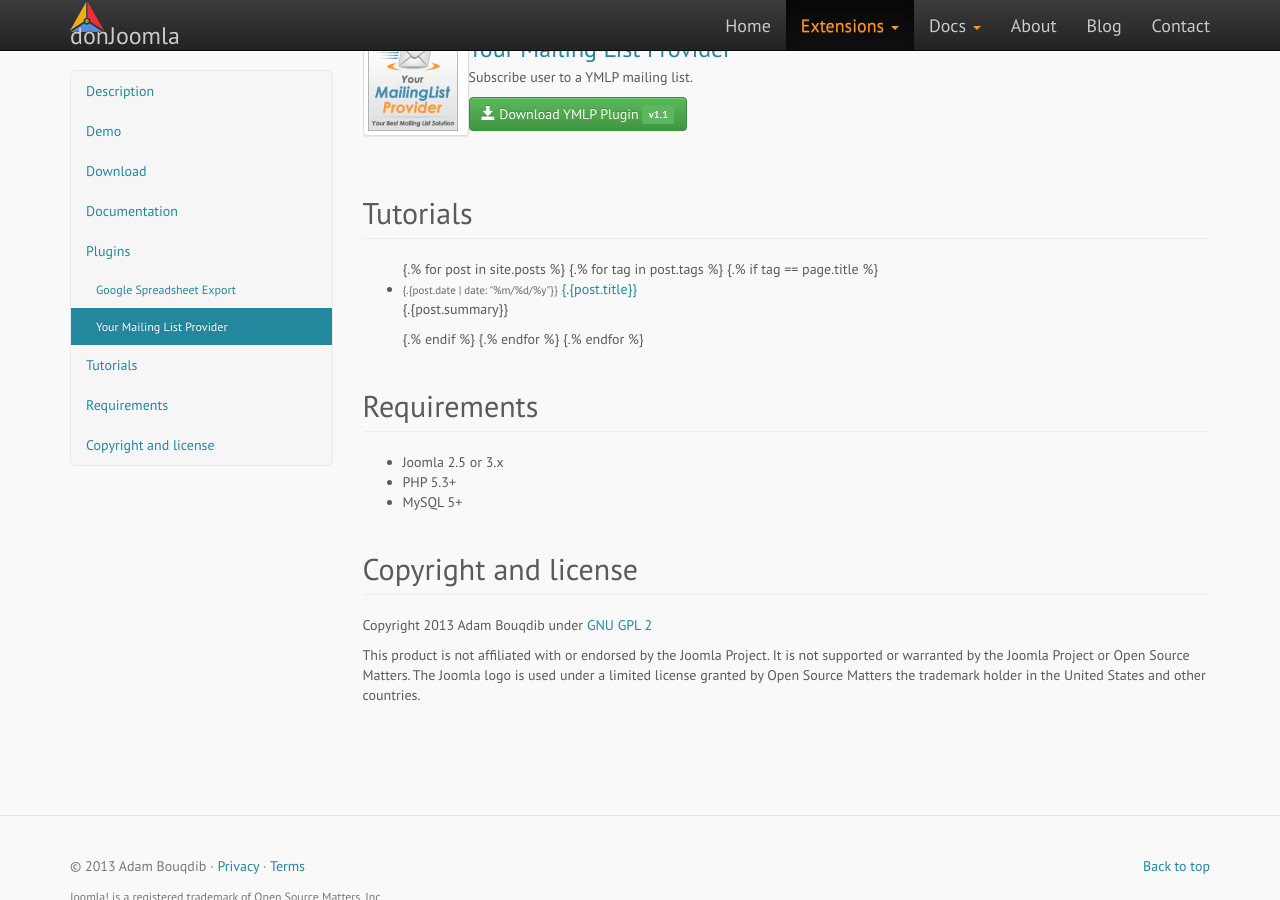
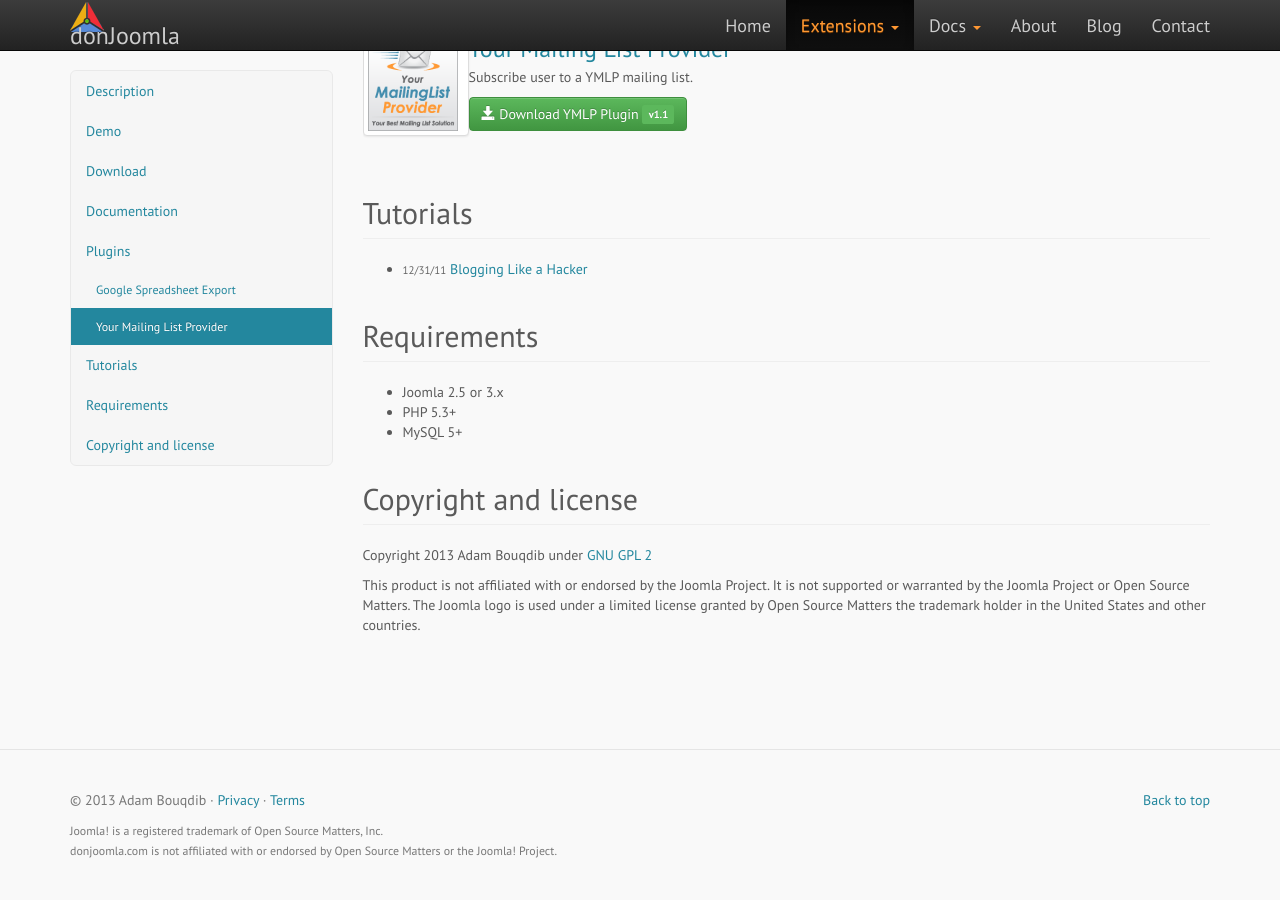
Before and after one commit to donJoomla/donjoomla.github.io, a Jekyll site: the page built from extensions/jforms/index.html, in a window 1280 px wide and 900 px high, scrolled down 1782 px. Built offline with Jekyll 4.4.1, drawn with Linux system fonts in a browser that asks for light colours; nearby versions of some CDN libraries.

Commit message:
fixed tuts

```diff
--- a/extensions/jforms/index.html
+++ b/extensions/jforms/index.html
@@ -58,16 +58,16 @@
   <a class="btn btn-success" href="https://github.com/donJoomla/jforms/releases/download/1.6.1/plg_jforms_ymlp_v1.1.zip"><span class="glyphicon glyphicon-save"></span> Download YMLP Plugin <span class="label label-success">v1.1</span></a></div>
 </div>
 <h2 class="page-header">Tutorials</h2><ul>
-  {.% for post in site.posts %}
-  {.% for tag in post.tags %}
-  {.% if tag == page.title %}
+  {% for post in site.posts %}
+  {% for tag in post.tags %}
+  {% if tag == page.title %}
   <li class="archive_list">
-    <time style="color:#666;font-size:11px;" datetime='{.{post.date | date: "%Y-%m-%d"}}'>{.{post.date | date: "%m/%d/%y"}}</time> <a class="archive_list_article_link" href='{.{post.url}}'>{.{post.title}}</a>
-    <p class="summary">{.{post.summary}}</p>
+    <time style="color:#666;font-size:11px;" datetime='{{post.date | date: "%Y-%m-%d"}}'>{{post.date | date: "%m/%d/%y"}}</time> <a class="archive_list_article_link" href='{{post.url}}'>{{post.title}}</a>
+    <p class="summary">{{post.summary}}</p>
   </li>
-  {.% endif %}
-  {.% endfor %}
-  {.% endfor %}
+  {% endif %}
+  {% endfor %}
+  {% endfor %}
 </ul>
 <h2 class="page-header">Requirements</h2>
 <ul>
```
